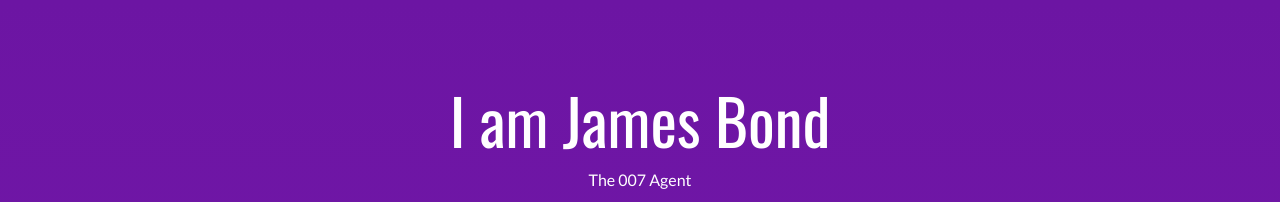
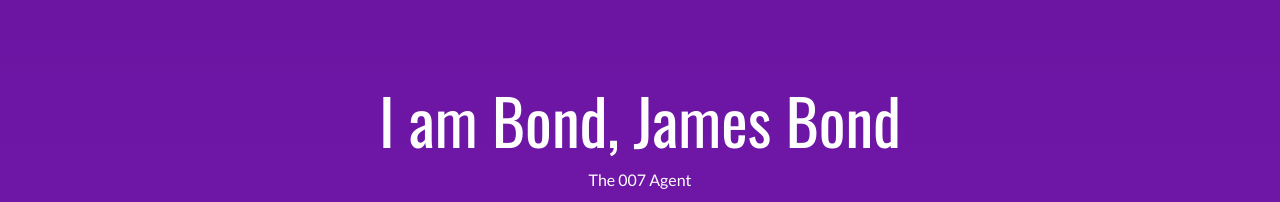
Before and after one commit to Maggalon/Maggalon.github.io, a plain HTML site: page index.html in a window 1280 px wide. Shown: the top 202 px of the page. Drawn offline with nearby package versions, Linux system fonts and the light colour scheme.

Commit message:
Adding title

```diff
--- a/index.html
+++ b/index.html
@@ -15,7 +15,7 @@
   <link rel="apple-touch-icon" sizes="180x180" href="./assets/myIcon.png">
   <link href="./assets/favicon.ico" rel="icon">
 
-  <title>Title page</title>
+  <title>007</title>
 
 <link href="./main.d8e0d294.css" rel="stylesheet"></head>
 
@@ -27,7 +27,7 @@
 <main class="content-wrapper">
   <header class="white-text-container section-container">
     <div class="text-center">
-      <h1>I am James Bond</h1>
+      <h1>I am Bond, James Bond</h1>
       <p>The 007 Agent</p>
       <p>
         <a class="fa-icon fa-icon-2x" href="https://facebook.com/" title="">
```
